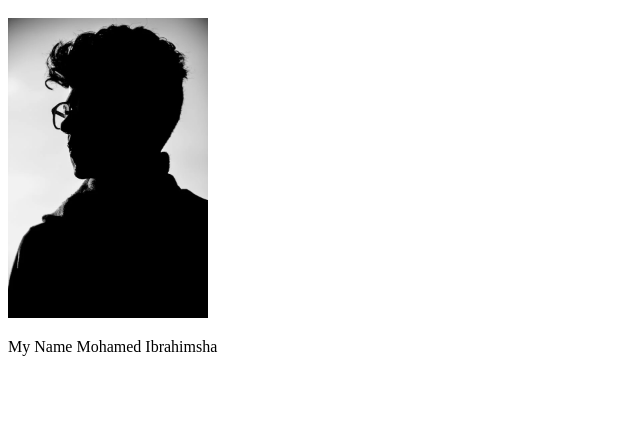
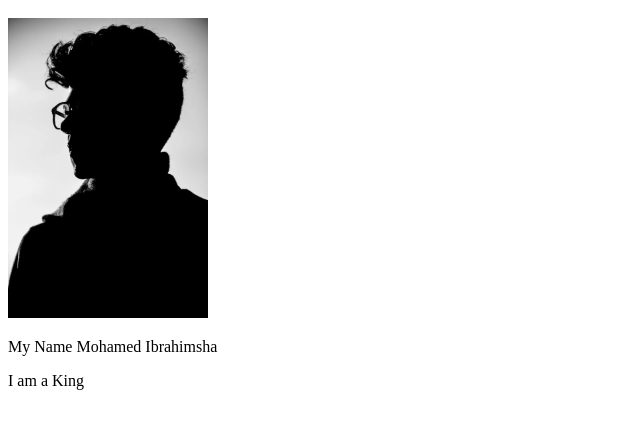
Before and after one commit to shadawaa/ibrahim_test, a plain HTML site: page index.html in a window 1280 px wide. Shown: the part 120-548 px from the top of the page, without its empty margins (0-640 px from the left). Drawn offline with Linux system fonts and the light colour scheme.

Commit message:
add new para

```diff
--- a/index.html
+++ b/index.html
@@ -10,5 +10,6 @@
     <h1>Ibrahim</h1>
     <img width="200" src="Profile.webp" alt="">
     <p>My Name Mohamed Ibrahimsha</p>
+    <p>I am a King</p>
 </body>
 </html>
```
